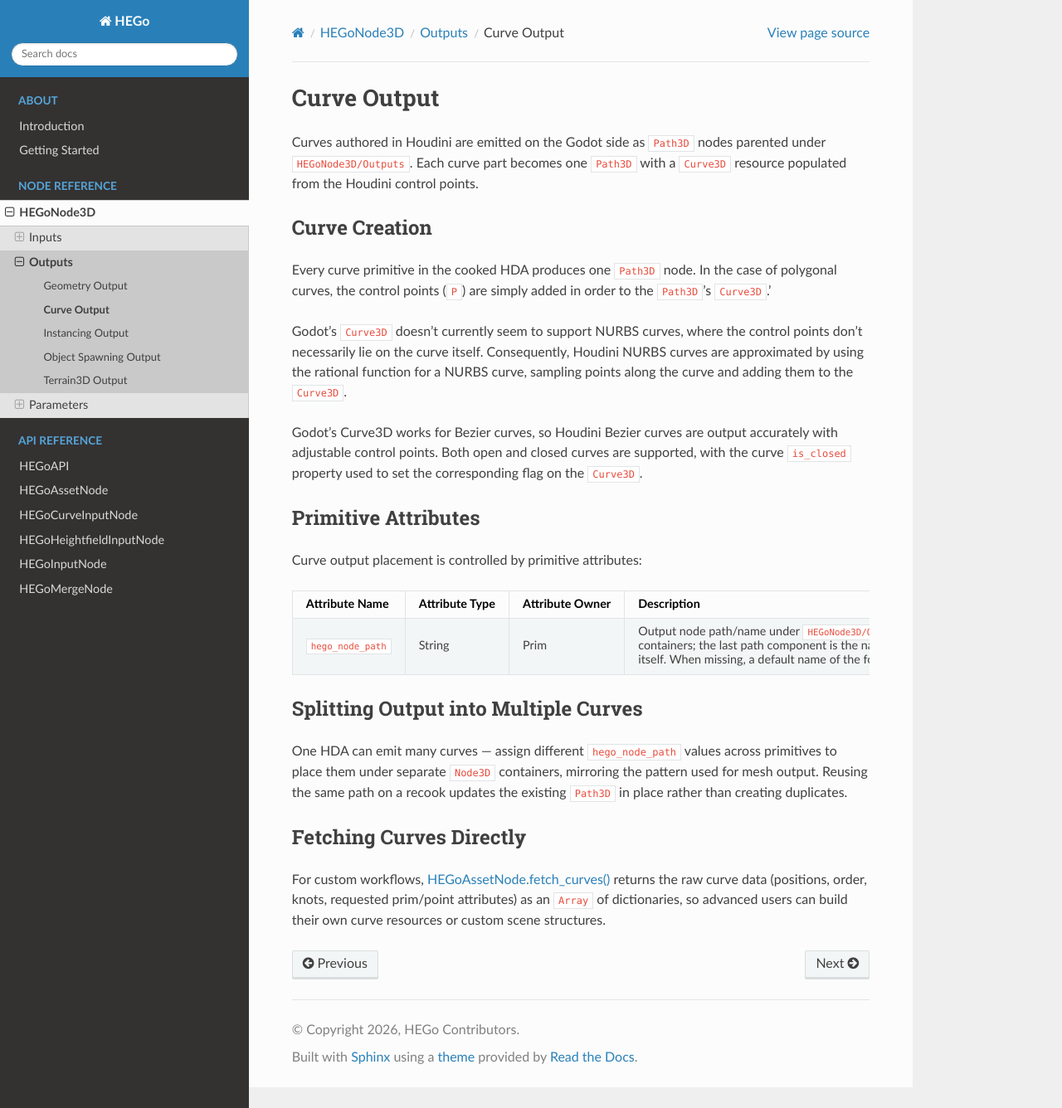
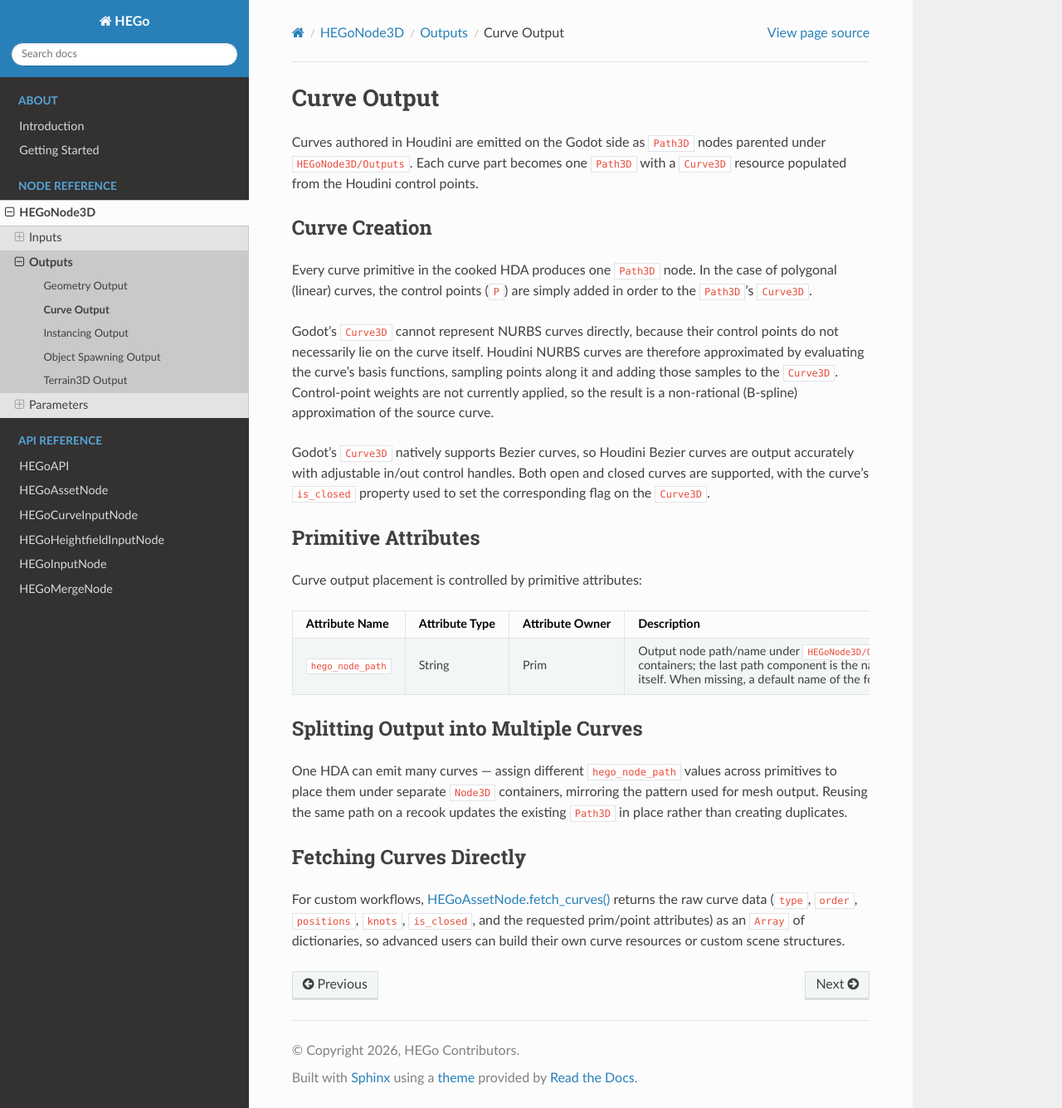
Before and after one commit to peterprickarz/hego, a Sphinx documentation site: the page built from docs/node_reference/outputs/curve_output.rst, in a window 1280 px wide and 1336 px high. Shown: the whole window at 83% size. Built offline with Sphinx 7.4.7 and the Read the Docs theme 3.1.0, drawn with Linux system fonts in a browser that asks for light colours.

Commit message:
Fix curve output docs after #47
- Remove stray trailing apostrophe in the curve creation section.
- Describe the NURBS handling accurately: it samples the basis functions and
  does not apply control-point weights (non-rational/B-spline approximation),
  rather than "the rational function".
- List the new is_closed and type fields in the fetch_curves() description.

```diff
--- a/docs/node_reference/outputs/curve_output.rst
+++ b/docs/node_reference/outputs/curve_output.rst
@@ -8,15 +8,18 @@ populated from the Houdini control points.
 Curve Creation
 --------------
 
-Every curve primitive in the cooked HDA produces one ``Path3D`` node. In the case of polygonal curves,
-the control points (``P``) are simply added in order to the ``Path3D``'s ``Curve3D``.'
+Every curve primitive in the cooked HDA produces one ``Path3D`` node. In the case of polygonal
+(linear) curves, the control points (``P``) are simply added in order to the ``Path3D``'s ``Curve3D``.
 
-Godot's ``Curve3D`` doesn't currently seem to support NURBS curves, where the control points don't necessarily lie
-on the curve itself. Consequently, Houdini NURBS curves are approximated by using the rational function for a NURBS curve,
-sampling points along the curve and adding them to the ``Curve3D``.
+Godot's ``Curve3D`` cannot represent NURBS curves directly, because their control points do not
+necessarily lie on the curve itself. Houdini NURBS curves are therefore approximated by evaluating
+the curve's basis functions, sampling points along it and adding those samples to the ``Curve3D``.
+Control-point weights are not currently applied, so the result is a non-rational (B-spline)
+approximation of the source curve.
 
-Godot's Curve3D works for Bezier curves, so Houdini Bezier curves are output accurately with adjustable control points.
-Both open and closed curves are supported, with the curve ``is_closed`` property used to set the corresponding flag on the ``Curve3D``.
+Godot's ``Curve3D`` natively supports Bezier curves, so Houdini Bezier curves are output accurately
+with adjustable in/out control handles. Both open and closed curves are supported, with the curve's
+``is_closed`` property used to set the corresponding flag on the ``Curve3D``.
 
 Primitive Attributes
 --------------------
@@ -50,6 +53,6 @@ Fetching Curves Directly
 ------------------------
 
 For custom workflows, :ref:`HEGoAssetNode.fetch_curves()<class_HEGoAssetNode_method_fetch_curves>`
-returns the raw curve data (positions, order, knots, requested prim/point attributes) as
-an ``Array`` of dictionaries, so advanced users can build their own curve resources or
-custom scene structures.
+returns the raw curve data (``type``, ``order``, ``positions``, ``knots``, ``is_closed``, and the
+requested prim/point attributes) as an ``Array`` of dictionaries, so advanced users can build their
+own curve resources or custom scene structures.
```
